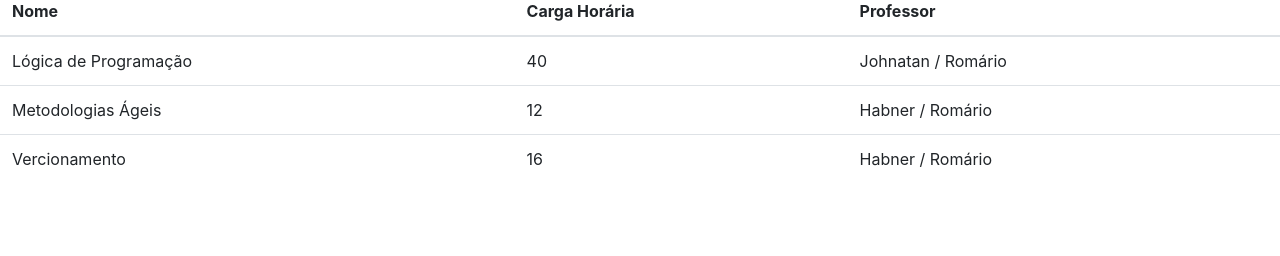
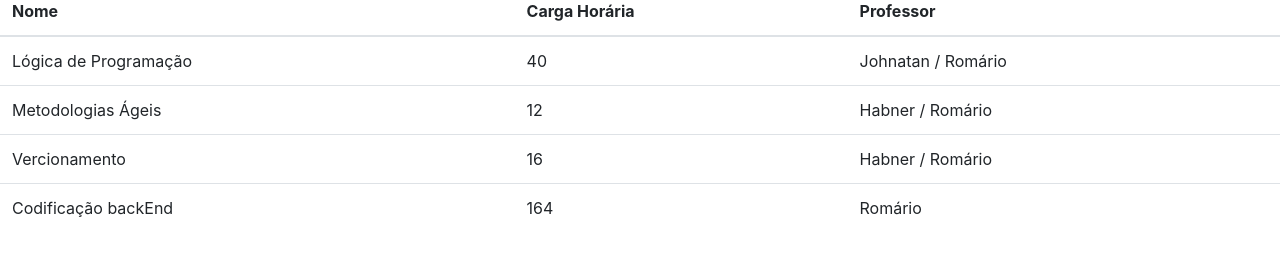
Before and after one commit to valcanaiaa/unidades_curriculares, a plain HTML site: page index.html in a window 1280 px wide. Shown: the part 116-372 px from the top of the page. Drawn offline with nearby package versions, Linux system fonts and the light colour scheme.

Commit message:
Adicionado BackEnd

```diff
--- a/index.html
+++ b/index.html
@@ -31,6 +31,11 @@
                 <td>16</td>
                 <td>Habner / Romário</td>
             </tr>
+            <tr>
+                <td>Codificação backEnd</td>
+                <td>164</td>
+                <td>Romário</td>
+            </tr>
         </tbody>
       </table>
 </body>
```
